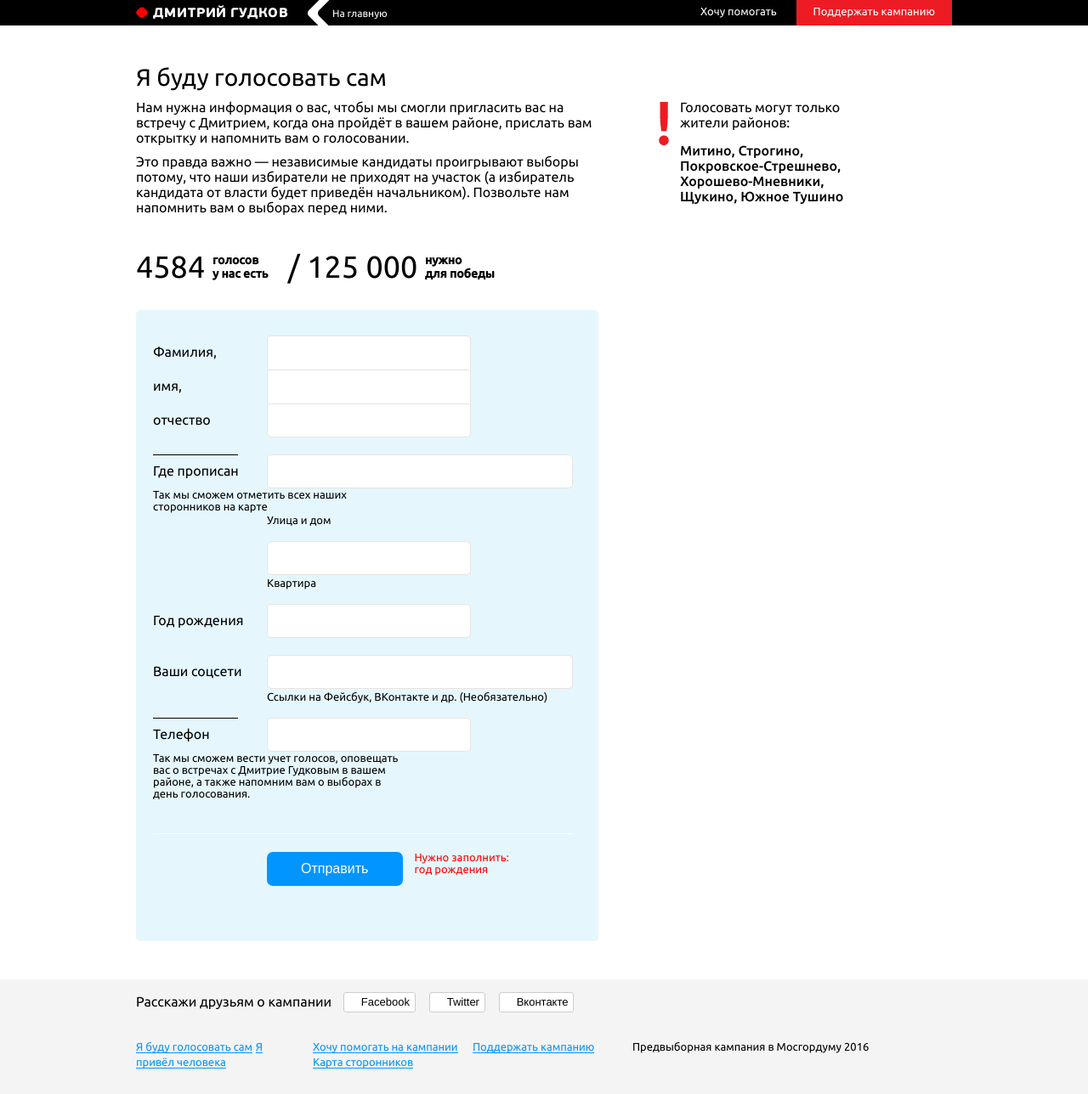
After one commit to MirtlBu/gudkov, a PHP site: page /budu_golosovat.html in a window 1280 px wide. The commit adds this page. Shown: the whole page at 85% size. Run offline with PHP 8.4, Linux system fonts and the light colour scheme; some libraries are stand-ins or nearby versions.

```diff
--- /dev/null
+++ b/budu_golosovat.html
@@ -0,0 +1,160 @@
+<!DOCTYPE html>
+<html>
+    <head>
+        <title>Gudkov</title>
+        <link href='https://fonts.googleapis.com/css?family=Ubuntu:500,400&subset=latin,cyrillic' rel='stylesheet' type='text/css'>
+        <link rel="stylesheet" href="/static/css/social-likes_birman.css">
+        <link rel="stylesheet" href="/static/css/style.css" type="text/css">
+        <meta content="text/html; charset=utf-8" http-equiv="Content-Type">
+        <meta name="viewport" content="width=device-width, initial-scale=1">
+    </head>
+    <body>
+
+        <div class="header">
+            <div class="container">
+                <div class="flexbox">
+                    <div class="flexbox__item">
+                        <a href="#" class="logo">
+                            <div class="logo__img"></div>
+                        </a>
+                        <a href="#" class="breadcrumbs">
+                            <div class="breadcrumbs__image"></div>
+                            <div class="breadcrumbs__text">На главную</div>
+                        </a>
+                    </div>
+                    <div class="flexbox__item">
+                        <div class="header__directions">
+                            <span class="header__directions--left">
+                                <a href="#" class="directions__link">Хочу помогать</a>
+                            </span>
+                            <span class="header__directions--right">
+                                <a href="#" class="directions__link">Поддержать кампанию</a>
+                            </span>
+                        </div>
+                    </div>
+                </div>
+            </div>
+        </div>
+
+        <div class="main">
+            <div class="budu_golosovat">
+                <div class="container">
+                    <div class="flexbox">
+                        <div class="info">
+                            <div class="info__title">Я буду голосовать сам</div>
+                            <div class="info__text">
+                                <p>Нам нужна информация о вас, чтобы мы смогли пригласить вас на встречу с Дмитрием,
+                                 когда она пройдёт в вашем районе, прислать вам открытку и напомнить вам о голосовании.</p>
+                                 <p>Это правда важно — независимые кандидаты проигрывают выборы потому,
+                                    что наши избиратели не приходят на участок (а избиратель кандидата от власти будет приведён начальником).
+                                    Позвольте нам напомнить вам о выборах перед ними.</p>
+                            </div>
+                        </div>
+                        <div class="note">
+                            <div class="note__text">Голосовать могут только жители&nbsp;районов:</div>
+                            <div class="note__bold">Митино, Строгино, <br> Покровское-Стрешнево, <br> Хорошево-Мневники,<br> Щукино, Южное Тушино</div>
+                        </div>
+                    </div>
+                    <div class="counter">
+                        <div class="counter__item">
+                            <div class="counter__num">4584</div>
+                            <div class="counter__text">голосов у&nbsp;нас есть</div>
+                        </div>
+                        <div class="counter__item">
+                            <div class="counter__num">/</div>
+                        </div>
+                        <div class="counter__item">
+                            <div class="counter__num">125 000</div>
+                            <div class="counter__text">нужно для&nbsp;победы</div>
+                        </div>
+                    </div>
+                    <form class="form">
+                        <div class="form__row form__row--cluster">
+                            <label for="surname" class="form__label">Фамилия,</label>
+                            <input id="surname" class="form__input form__input--top" type="text" required>
+                        </div>
+                        <div class="form__row form__row--cluster">
+                            <label for="name" class="form__label">имя,</label>
+                            <input id="name" class="form__input form__input--middle" type="text" required>
+                        </div>
+                        <div class="form__row">
+                            <label for="middlename" class="form__label">отчество</label>
+                            <input id="middlename" class="form__input form__input--bottom" type="text" required>
+                        </div>
+                        <div class="form__row">
+                            <label for="street" class="form__label">Где прописан</label>
+                            <input id="street" class="form__input" type="text" required>
+                            <div class="form__note text-small">Так мы сможем отметить всех наших сторонников на карте</div>
+                            <div class="form__help text-small">Улица и дом</div>
+                        </div>
+                        <div class="form__row">
+                            <label for="appartment" class="form__label"></label>
+                            <input id="appartment" class="form__input" type="text" required>
+                            <div class="form__help text-small">Квартира</div>
+                        </div>
+                        <div class="form__row">
+                            <label for="birthdate" class="form__label">Год рождения</label>
+                            <input id="birthdate" class="form__input" type="text" required>
+                        </div>
+                        <div class="form__row">
+                            <label for="social" class="form__label">Ваши соцсети</label>
+                            <input id="social" class="form__input" type="text" required>
+                            <div class="form__help text-small">Ссылки на Фейсбук, ВКонтакте и др. (Необязательно)</div>
+                        </div>
+                        <div class="form__row">
+                            <label for="phone" class="form__label">Телефон</label>
+                            <input id="phone" class="form__input" type="tel" required>
+                            <div class="form__note text-small">Так мы сможем вести учет голосов, оповещать вас о встречах с Дмитрие Гудковым в вашем районе,
+                                а также напомним вам о выборах в день голосования.</div>
+
+                        </div>
+                        <div class="form__row form__row--button">
+                            <label class="form__label"></label>
+                            <button class="button button--blue" type="submit">Отправить</button>
+                            <div class="form__error text-small">
+                                <div>Нужно заполнить:</div>
+                                <div id="error-message">год рождения</div>
+                            </div>
+                        </div>
+                    </form>
+                </div>
+            </div>
+        </div>
+
+        <div class="footer">
+            <div class="container">
+                <div class="footer__social">
+                    <div class="footer__text">Расскажи друзьям о кампании</div>
+                    <div class="social-likes">
+                        <div class="facebook" title="Поделиться ссылкой на Фейсбуке">Facebook</div>
+                        <div class="twitter" title="Поделиться ссылкой в Твиттере">Twitter</div>
+                        <div class="vkontakte" title="Поделиться ссылкой во Вконтакте">Вконтакте</div>
+                    </div>
+                </div>
+                <div class="footer__links flexbox">
+                    <div class="flexbox__item">
+                        <a href="#" class="text-link text-small">Я буду голосовать сам</a>
+                        <a href="#" class="text-link text-small">Я привёл человека</a>
+                    </div>
+                    <div class="flexbox__item">
+                        <a href="#" class="text-link text-small">Хочу помогать на кампании</a>
+                        <a href="#" class="text-link text-small">Карта сторонников</a>
+                    </div>
+                    <div class="flexbox__item">
+                        <a href="#" class="text-link text-small">Поддержать кампанию</a>
+                    </div>
+                    <div class="flexbox__item">
+                        <span class="text-small">Предвыборная кампания в Мосгордуму 2016</span>
+                    </div>
+
+                </div>
+            </div>
+        </div>
+
+
+        <script src="http://ajax.googleapis.com/ajax/libs/jquery/1.11.1/jquery.min.js"></script>
+        <script src="/static/js/social-likes.min.js"></script>
+        <script src="/static/js/script.js" type="text/javascript"></script>
+
+    </body>
+</html>
--- /dev/null
+++ b/static/css/modal.css
@@ -0,0 +1,62 @@
+.modal-wrap {
+    width: 100%;
+    height: 100%;
+    position: fixed;
+    top: 0;
+    left: 0;
+    right: 0;
+    bottom: 0;
+    background-color: rgba(0, 0, 0, .1);
+}
+
+.modal {
+    width: 560px;
+    height: 340px;
+    background-color: #fff;
+    position: absolute;
+    top: 50%;
+    left: 0;
+    right: 0;
+    transform: translateY(-50%);
+    margin: 0 auto;
+    padding: 40px;
+    box-sizing: border-box;
+    border-radius: 10px;
+    text-align: center;
+    box-shadow: 0px 0px 60px 1px rgba(0, 0, 0, 0.5);
+}
+
+.modal .icon-close {
+    position: absolute;
+    top: 20px;
+    right: 20px;
+}
+
+.modal .flexbox__item {
+    flex: 1;
+    position: relative;
+    padding-bottom: 60px;
+}
+
+.flexbox__item:first-of-type {
+    margin-right: 20px;
+}
+
+.modal__title {
+    margin-bottom: 30px;
+}
+
+.modal__title .text-bigger {
+    margin-bottom: 5px;
+}
+
+.modal__text {
+    text-align: left;
+}
+
+.modal .button {
+    position: absolute;
+    bottom: 0;
+    left: 0;
+    right: 0;
+}
--- a/static/css/style.css
+++ b/static/css/style.css
@@ -2,6 +2,7 @@
 @import url("form.css");
 @import url("header.css");
 @import url("footer.css");
+@import url("modal.css");
 
 
 
@@ -67,6 +68,10 @@ p {
     justify-content: space-between;
 }
 
+.text-bigger {
+    font-size: 28px;
+}
+
 .text-big {
     font-size: 20px;
 }
@@ -91,8 +96,9 @@ p {
     height: 21px;
     background-image: url(../images/icon-close.png);
     background-repeat: no-repeat;
-    background-size: 39px 21px;
+    background-size: 38px 21px;
     background-position: 0 0;
+    cursor: pointer;
 }
 
 .icon-close:hover {
@@ -132,7 +138,6 @@ p {
 }
 
 .slogan__text {
-    font-size: 20px;
     flex: 3;
 }
 
```
Also changed, not shown: index.html (+21 -1 lines).
